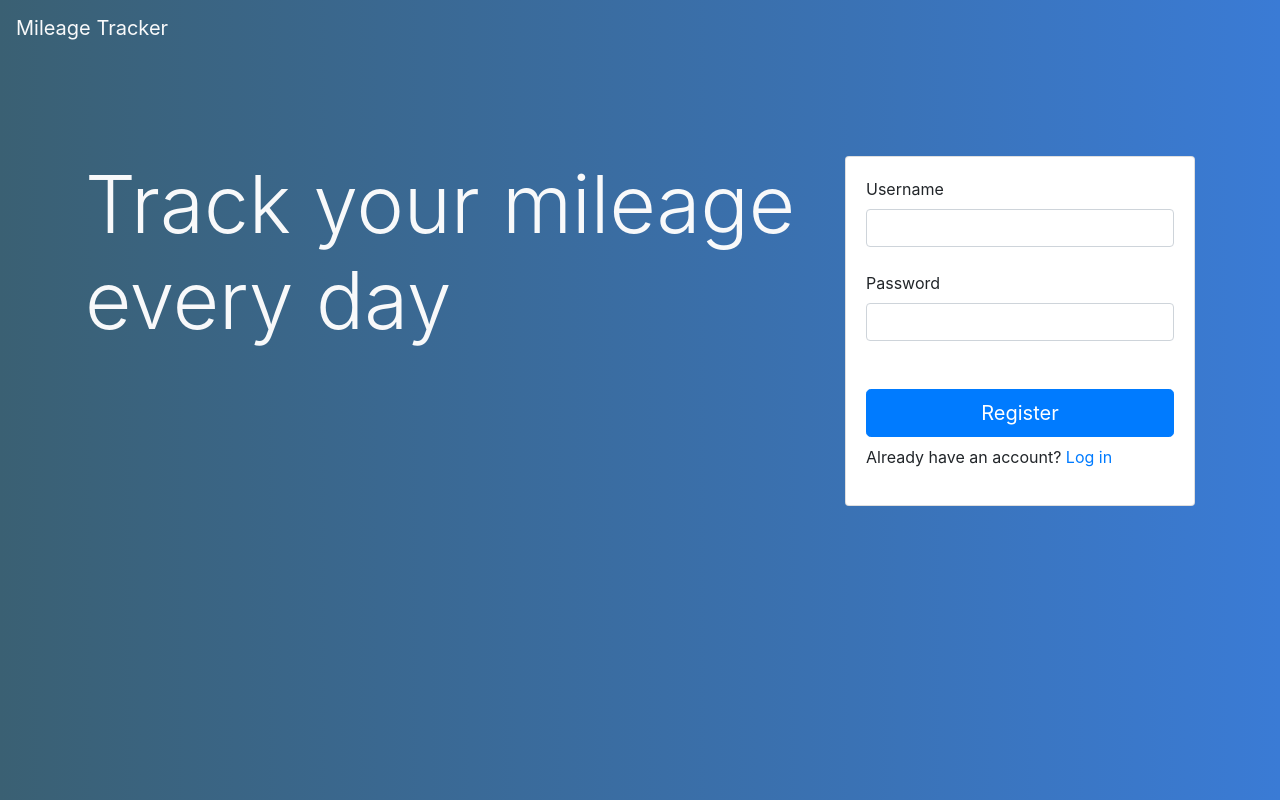
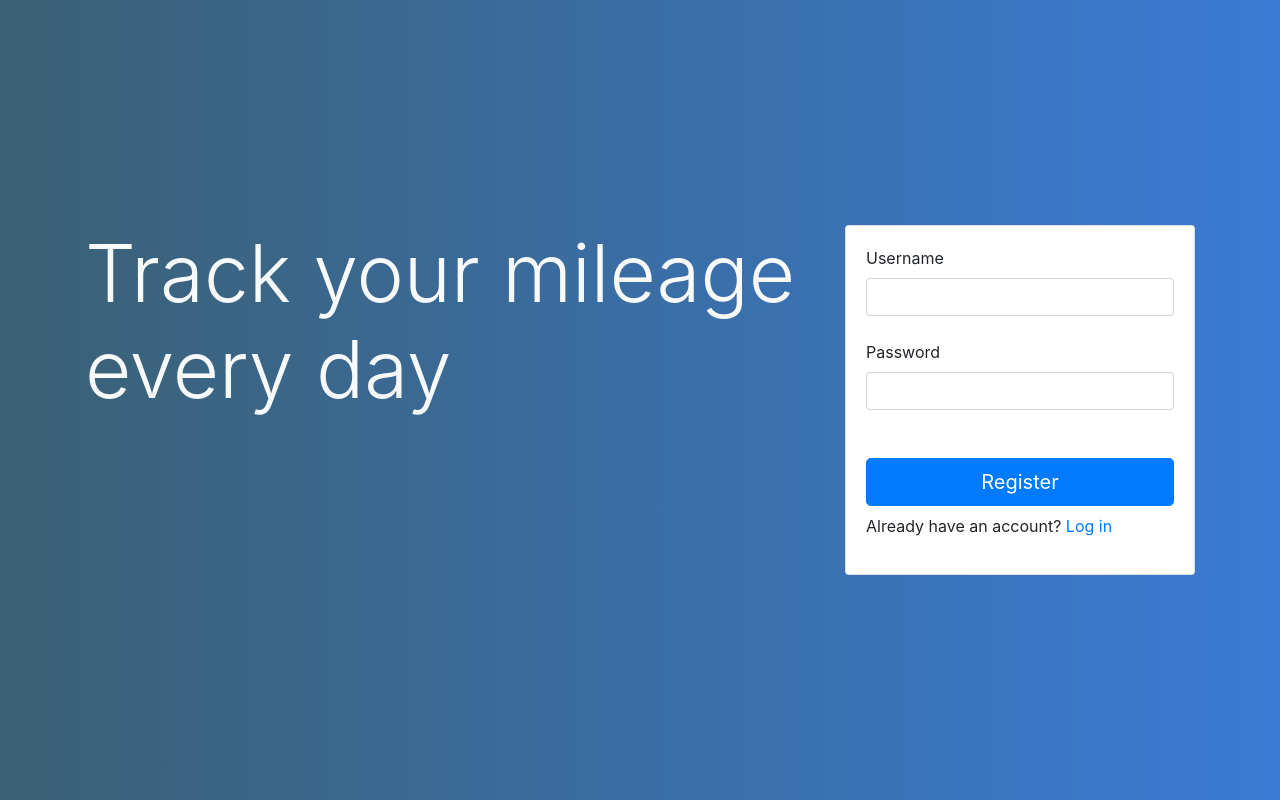
Before and after one commit to jakebrehm/manymiles-v1, a Flask app: page /register in a window 1280 px wide. Run offline with Flask 3, Linux system fonts and the light colour scheme; parts of the project's set-up code (start-up, migrations or seed data) failed here and were passed over; some libraries are stand-ins or nearby versions.

Commit message:
The login and register pages now use a common landing page template.

```diff
--- /dev/null
+++ b/mileage_tracker/templates/landing.html
@@ -0,0 +1,25 @@
+<!doctype html>
+<html lang="en">
+  <head>
+    <!-- Required meta tags -->
+    <meta charset="utf-8">
+    <meta name="viewport" content="width=device-width, initial-scale=1, shrink-to-fit=no">
+    <title>Mileage Tracker</title>
+
+    <link rel="stylesheet" type="text/css" href="{{ url_for('static', filename='css/style.css') }}">
+
+    <!-- Bootstrap CSS -->
+    <link rel="stylesheet" href="https://stackpath.bootstrapcdn.com/bootstrap/4.3.1/css/bootstrap.min.css" integrity="sha384-ggOyR0iXCbMQv3Xipma34MD+dH/1fQ784/j6cY/iJTQUOhcWr7x9JvoRxT2MZw1T" crossorigin="anonymous">
+  </head>
+  <body class="bg-nav">
+
+    <!-- Custom body block -->
+    {% block body %}{% endblock %}
+
+    <!-- Optional JavaScript -->
+    <!-- jQuery first, then Popper.js, then Bootstrap JS -->
+    <script src="https://code.jquery.com/jquery-3.3.1.slim.min.js" integrity="sha384-q8i/X+965DzO0rT7abK41JStQIAqVgRVzpbzo5smXKp4YfRvH+8abtTE1Pi6jizo" crossorigin="anonymous"></script>
+    <script src="https://cdnjs.cloudflare.com/ajax/libs/popper.js/1.14.7/umd/popper.min.js" integrity="sha384-UO2eT0CpHqdSJQ6hJty5KVphtPhzWj9WO1clHTMGa3JDZwrnQq4sF86dIHNDz0W1" crossorigin="anonymous"></script>
+    <script src="https://stackpath.bootstrapcdn.com/bootstrap/4.3.1/js/bootstrap.min.js" integrity="sha384-JjSmVgyd0p3pXB1rRibZUAYoIIy6OrQ6VrjIEaFf/nJGzIxFDsf4x0xIM+B07jRM" crossorigin="anonymous"></script>
+  </body>
+</html>
--- a/mileage_tracker/templates/register.html
+++ b/mileage_tracker/templates/register.html
@@ -1,29 +1,14 @@
-<!doctype html>
-<html lang="en">
-  <head>
-    <!-- Required meta tags -->
-    <meta charset="utf-8">
-    <meta name="viewport" content="width=device-width, initial-scale=1, shrink-to-fit=no">
+{% extends "landing.html" %}
 
-    <link rel="stylesheet" type="text/css" href="{{ url_for('static', filename='css/style.css') }}">
+{% block body %}
 
-    <!-- Bootstrap CSS -->
-    <link rel="stylesheet" href="https://stackpath.bootstrapcdn.com/bootstrap/4.3.1/css/bootstrap.min.css" integrity="sha384-ggOyR0iXCbMQv3Xipma34MD+dH/1fQ784/j6cY/iJTQUOhcWr7x9JvoRxT2MZw1T" crossorigin="anonymous">
-
-    <title>Mileage Tracker</title>
-  </head>
-  <body class="bg-nav">
-    <nav class="navbar">
-        <a href="" class="navbar-brand text-light">Mileage Tracker</a>
-    </nav>
-
-    <div class="container">
+    <div class="container vertical-center">
         <div class="row">
             <div class="col-md-8">
-                <h1 class="text-light display-4 mt-100" style="font-size: 80px;">Track your mileage every day</h1>
+                <h1 class="text-light display-4 mt-100 mb-100" style="font-size: 80px;">Track your mileage every day</h1>
             </div>
             <div class="col-md-4">
-                <div class="card mt-100">
+                <div class="card mt-100 mb-100">
                     <div class="card-body">
                         {% with messages = get_flashed_messages() %}
                             {% if messages %}
@@ -49,10 +34,4 @@
         </div>
     </div>
 
-    <!-- Optional JavaScript -->
-    <!-- jQuery first, then Popper.js, then Bootstrap JS -->
-    <script src="https://code.jquery.com/jquery-3.3.1.slim.min.js" integrity="sha384-q8i/X+965DzO0rT7abK41JStQIAqVgRVzpbzo5smXKp4YfRvH+8abtTE1Pi6jizo" crossorigin="anonymous"></script>
-    <script src="https://cdnjs.cloudflare.com/ajax/libs/popper.js/1.14.7/umd/popper.min.js" integrity="sha384-UO2eT0CpHqdSJQ6hJty5KVphtPhzWj9WO1clHTMGa3JDZwrnQq4sF86dIHNDz0W1" crossorigin="anonymous"></script>
-    <script src="https://stackpath.bootstrapcdn.com/bootstrap/4.3.1/js/bootstrap.min.js" integrity="sha384-JjSmVgyd0p3pXB1rRibZUAYoIIy6OrQ6VrjIEaFf/nJGzIxFDsf4x0xIM+B07jRM" crossorigin="anonymous"></script>
-  </body>
-</html>
+{% endblock %}
```
Also changed, not shown: mileage_tracker/templates/login.html (+3 -26 lines), 1 other file.
